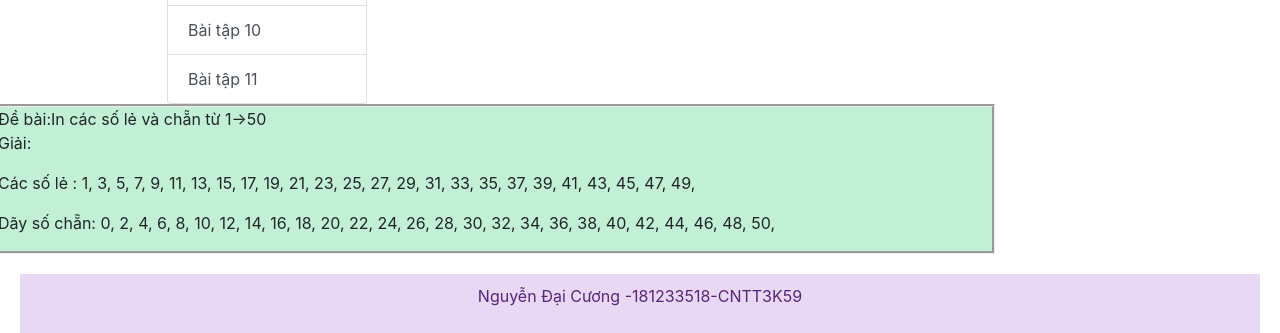
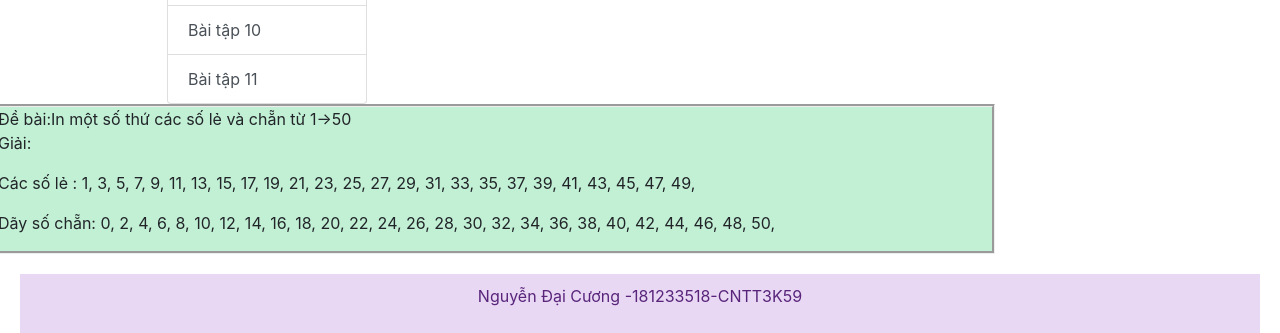
Before and after one commit to cuongnguyenbs123/BaiTapPHP, a PHP site: page /BaiTap1.php in a window 1280 px wide. Shown: the part 590-923 px from the top of the page. Run offline with PHP 8.4, Linux system fonts and the light colour scheme; some libraries are stand-ins or nearby versions.

Commit message:
new-branch-1-commit

```diff
--- a/BaiTapPHP/BaiTap1.php
+++ b/BaiTapPHP/BaiTap1.php
@@ -3,7 +3,7 @@ require('./path/header.php');
 ?>
 <body>
  <?php require('./path/nav.php');?>
- <div class="content">Đề bài:In các số lẻ và chẵn từ 1->50
+ <div class="content">Đề bài:In một số thứ các số lẻ và chẵn từ 1->50
  <p>Giải:</p>
  <p>Các số lẻ :
     <?php
```
